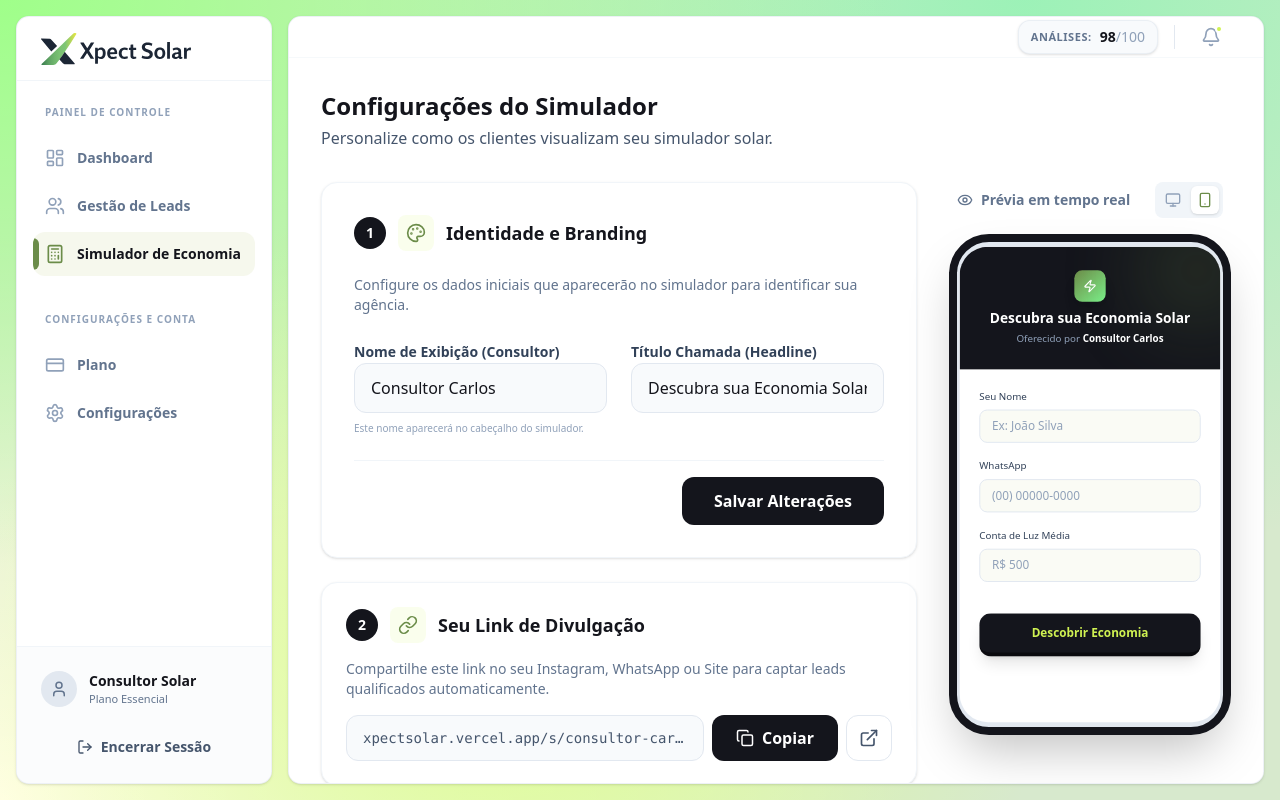
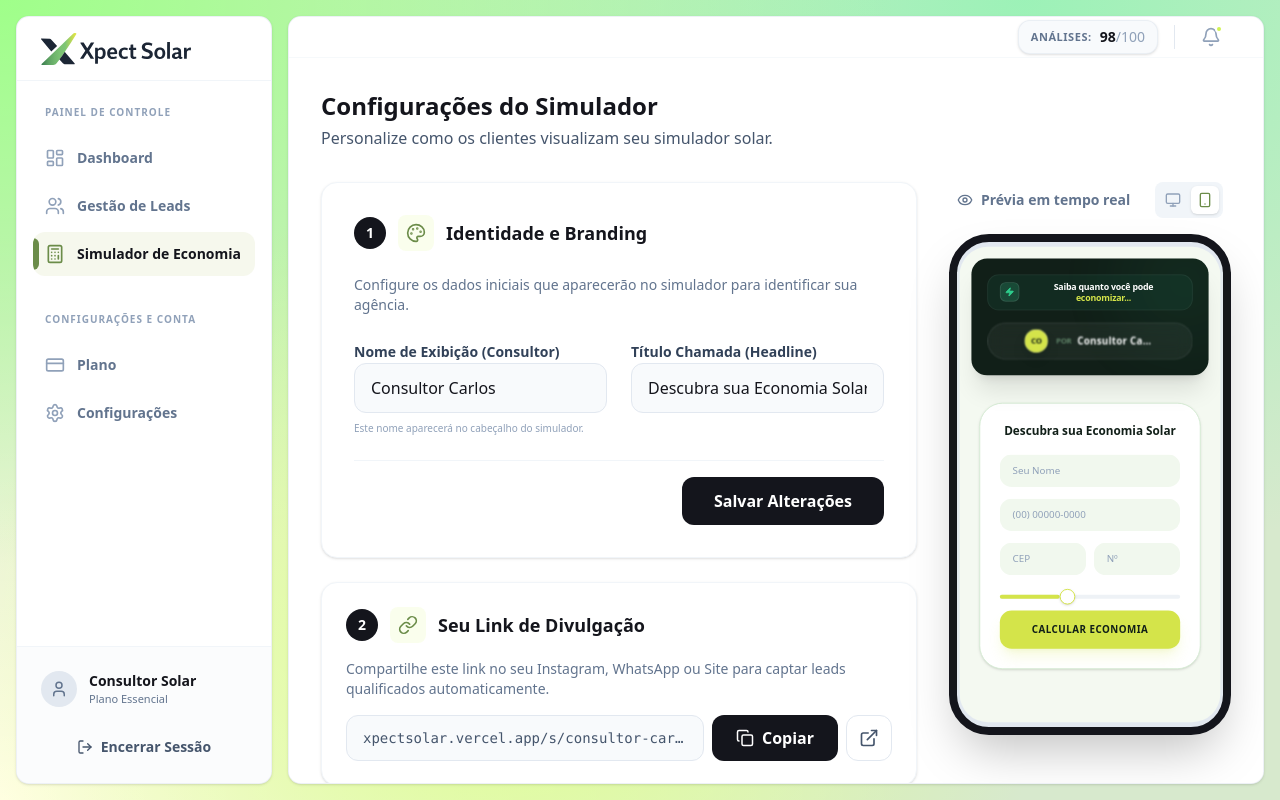
Before and after one commit to charlesbamam/xpectsolar, a Next.js app: page /dashboard/simulator in a window 1280 px wide. Built offline with nearby package versions, Linux system fonts and the light colour scheme; no server answers.

Commit message:
feat(simulator): update live preview to match the new public simulator design

```diff
--- a/src/app/dashboard/simulator/page.tsx
+++ b/src/app/dashboard/simulator/page.tsx
@@ -3,9 +3,11 @@
 import { Link as LinkIcon, Copy, ExternalLink, Palette, Eye, CheckCircle2, Monitor, Smartphone, Code, X, Zap } from "lucide-react";
 import { useState, useEffect } from "react";
 import Link from "next/link";
+import Image from "next/image";
 
 export default function SimulatorConfigPage() {
     const [consultantName, setConsultantName] = useState("Consultor Carlos");
+    const [avatarUrl, setAvatarUrl] = useState<string | null>(null);
     const [offerText, setOfferText] = useState("Descubra sua Economia Solar");
 
     const [isCopied, setIsCopied] = useState(false);
@@ -25,9 +27,10 @@ export default function SimulatorConfigPage() {
 
             const { data: { user } } = await import("@/lib/supabase").then(m => m.supabase.auth.getUser());
             if (user) {
-                const { data } = await import("@/lib/supabase").then(m => m.supabase.from('consultants').select('full_name').eq('id', user.id).single());
-                if (data && data.full_name) {
-                    setConsultantName(data.full_name);
+                const { data } = await import("@/lib/supabase").then(m => m.supabase.from('consultants').select('full_name, avatar_url').eq('id', user.id).single());
+                if (data) {
+                    if (data.full_name) setConsultantName(data.full_name);
+                    if (data.avatar_url) setAvatarUrl(data.avatar_url);
                 }
             }
         };
@@ -218,34 +221,62 @@ export default function SimulatorConfigPage() {
                     </div>
 
                     <div className={`transition-all duration-300 ${viewMode === 'desktop' ? 'w-full max-w-2xl bg-slate-200 p-2 rounded-xl border-[4px] border-[#14151C] shadow-2xl aspect-[16/10] relative overflow-hidden group' : 'w-full max-w-[320px] bg-slate-200 p-3 rounded-[2.5rem] border-8 border-[#14151C] shadow-2xl aspect-[9/16] relative overflow-hidden group mx-auto'}`}>
-                        <div className={`absolute inset-0 bg-white scale-[0.98] overflow-auto flex flex-col ${viewMode === 'desktop' ? 'rounded-lg' : 'rounded-[1.8rem]'}`}>
-                            {/* Branded Header Mock */}
-                            <div className="bg-[#14151C] p-6 text-center relative overflow-hidden">
-                                <div className="absolute top-0 right-0 w-32 h-32 bg-[#6B8C49] rounded-full blur-[40px] opacity-20 -mr-10 -mt-10" />
-                                <div className="w-8 h-8 rounded-lg bg-gradient-to-br from-[#6B8C49] to-[#79F28B] mx-auto mb-2 flex items-center justify-center shadow-lg">
-                                    <Zap size={14} className="text-white" />
+                        <div className={`absolute inset-0 bg-[#F4F9F1] scale-[0.98] overflow-auto flex flex-col ${viewMode === 'desktop' ? 'rounded-lg' : 'rounded-[1.8rem]'}`}>
+                            {/* Branded Header Mock - Matching Public Simulator */}
+                            <div className="p-3">
+                                <div className="bg-[#111F18] rounded-2xl p-4 text-center relative overflow-hidden flex flex-col items-center justify-between gap-3 shadow-xl">
+                                    <div className="absolute top-0 right-0 w-32 h-32 bg-[#2ECC8C] rounded-full blur-[40px] opacity-[0.08] -mr-10 -mt-10 pointer-events-none" />
+
+                                    <div className="relative z-10 flex items-center gap-2 bg-[#1A4A38]/30 px-3 py-1.5 rounded-xl border border-white/5 w-full justify-center">
+                                        <div className="w-5 h-5 rounded-md bg-gradient-to-tr from-[#1A4A38] to-[#2ECC8C]/20 border border-white/10 flex items-center justify-center">
+                                            <Zap size={10} className="text-[#2ECC8C]" fill="currentColor" />
                                         </div>
-                                <h4 className="text-sm font-bold text-white leading-tight relative">{offerText}</h4>
-                                <p className="text-[10px] text-slate-400 mt-1 relative">Oferecido por <strong className="text-white">{consultantName}</strong></p>
+                                        <h4 className="text-[9px] font-bold text-white tracking-tight leading-tight">
+                                            Saiba quanto você pode <span className="text-[#D4E44A]">economizar...</span>
+                                        </h4>
                                     </div>
-                            {/* Form Body Mock */}
-                            <div className={`p-5 flex-1 ${viewMode === 'desktop' ? 'max-w-md mx-auto w-full pt-6' : ''}`}>
-                                <div className="space-y-4">
-                                    <div className="space-y-1.5">
-                                        <label className="block text-[10px] font-medium text-slate-700">Seu Nome</label>
-                                        <div className="w-full px-3 py-2 rounded-lg border border-slate-200 bg-[#EEF2DC]/30 text-xs text-slate-400">Ex: João Silva</div>
+
+                                    <div className="relative z-10 flex items-center gap-2 px-3 py-1.5 bg-white/5 border border-white/10 rounded-full backdrop-blur-sm w-full justify-center">
+                                        <div className="w-6 h-6 rounded-full bg-[#D4E44A] flex items-center justify-center shadow-lg border border-white/20 overflow-hidden shrink-0">
+                                            {avatarUrl ? (
+                                                <Image src={avatarUrl} alt={consultantName} width={24} height={24} className="w-full h-full object-cover" />
+                                            ) : (
+                                                <span className="font-black text-[#111F18] text-[8px]">{consultantName.substring(0, 2).toUpperCase()}</span>
+                                            )}
                                         </div>
-                                    <div className="space-y-1.5">
-                                        <label className="block text-[10px] font-medium text-slate-700">WhatsApp</label>
-                                        <div className="w-full px-3 py-2 rounded-lg border border-slate-200 bg-[#EEF2DC]/30 text-xs text-slate-400">(00) 00000-0000</div>
+                                        <div className="text-left flex items-center gap-1.5">
+                                            <p className="text-[8px] font-bold text-[#6B8F72] uppercase tracking-tighter opacity-90 leading-none">Por</p>
+                                            <p className="text-[10px] font-black text-white tracking-wide leading-none truncate max-w-[80px]">{consultantName}</p>
                                         </div>
-                                    <div className="space-y-1.5">
-                                        <label className="block text-[10px] font-medium text-slate-700">Conta de Luz Média</label>
-                                        <div className="w-full px-3 py-2 rounded-lg border border-slate-200 bg-[#EEF2DC]/30 text-xs text-slate-400">R$ 500</div>
                                     </div>
-                                    <button className="w-full bg-[#14151C] text-[#D0F252] font-bold py-3 mt-4 rounded-xl shadow-lg border-b-4 border-black/50 text-xs hover:-translate-y-0.5 transition-transform cursor-default">
-                                        Descobrir Economia
+                                </div>
+                            </div>
+
+                            {/* Form Body Mock - Compact with new fields */}
+                            <div className={`px-5 py-4 flex-1 ${viewMode === 'desktop' ? 'max-w-md mx-auto w-full' : ''}`}>
+                                <div className="bg-white rounded-3xl p-5 border border-[#D8EDD5] shadow-sm space-y-4">
+                                    <h3 className="text-xs font-black text-[#111F18] text-center">{offerText}</h3>
+                                    <div className="space-y-3">
+                                        <div className="space-y-1">
+                                            <div className="w-full px-3 py-2 rounded-xl border border-transparent bg-[#f1f8ee] text-[10px] text-slate-400 font-medium">Seu Nome</div>
+                                        </div>
+                                        <div className="space-y-1">
+                                            <div className="w-full px-3 py-2 rounded-xl border border-transparent bg-[#f1f8ee] text-[10px] text-slate-400 font-medium">(00) 00000-0000</div>
+                                        </div>
+                                        <div className="grid grid-cols-2 gap-2">
+                                            <div className="w-full px-3 py-2 rounded-xl border border-transparent bg-[#f1f8ee] text-[10px] text-slate-400 font-medium">CEP</div>
+                                            <div className="w-full px-3 py-2 rounded-xl border border-transparent bg-[#f1f8ee] text-[10px] text-slate-400 font-medium">Nº</div>
+                                        </div>
+                                        <div className="pt-2">
+                                            <div className="h-1 w-full bg-[#EEF2F6] rounded-full relative">
+                                                <div className="absolute inset-y-0 left-0 w-1/3 bg-[#D4E44A] rounded-full"></div>
+                                                <div className="absolute -top-1.5 left-1/3 w-4 h-4 bg-white border border-[#D4E44A] rounded-full shadow-sm"></div>
+                                            </div>
+                                        </div>
+                                        <button className="w-full bg-[#D4E44A] text-[#111F18] font-black py-3 rounded-xl shadow-lg shadow-[#D4E44A]/20 text-[10px] uppercase tracking-wider cursor-default">
+                                            Calcular Economia
                                         </button>
+                                    </div>
                                 </div>
                             </div>
                         </div>
@@ -280,33 +311,71 @@ export default function SimulatorConfigPage() {
                         </div>
 
                         <div className={`transition-all duration-300 w-full ${viewMode === 'desktop' ? 'max-w-4xl bg-slate-200 p-2 rounded-2xl border-[6px] border-[#14151C] shadow-2xl aspect-[16/9] relative overflow-hidden group' : 'max-w-[375px] bg-slate-200 p-3 rounded-[3rem] border-[12px] border-[#14151C] shadow-2xl aspect-[9/19] relative overflow-hidden group mx-auto'}`}>
-                            <div className={`absolute inset-0 bg-white scale-[0.98] overflow-auto flex flex-col ${viewMode === 'desktop' ? 'rounded-xl' : 'rounded-[2rem]'}`}>
-                                {/* Branded Header Mock */}
-                                <div className="bg-[#14151C] p-8 text-center relative overflow-hidden">
-                                    <div className="absolute top-0 right-0 w-64 h-64 bg-[#6B8C49] rounded-full blur-[80px] opacity-20 -mr-20 -mt-20" />
-                                    <div className="w-12 h-12 rounded-xl bg-gradient-to-br from-[#6B8C49] to-[#79F28B] mx-auto mb-4 flex items-center justify-center shadow-lg">
-                                        <Zap size={24} className="text-white" />
+                            <div className={`absolute inset-0 bg-[#F4F9F1] scale-[0.98] overflow-auto flex flex-col ${viewMode === 'desktop' ? 'rounded-xl' : 'rounded-[2rem]'}`}>
+                                {/* Branded Header Mock - FULL SIZE */}
+                                <div className="p-4 md:p-6">
+                                    <div className="bg-[#111F18] rounded-[2rem] p-6 md:p-10 text-center relative overflow-hidden flex flex-col md:flex-row items-center justify-between gap-6 shadow-2xl">
+                                        <div className="absolute top-0 right-0 w-64 h-64 bg-[#2ECC8C] rounded-full blur-[80px] opacity-[0.08] -mr-20 -mt-20 pointer-events-none" />
+
+                                        <div className="relative z-10 flex items-center gap-4 bg-[#1A4A38]/30 px-6 py-4 rounded-2xl border border-white/5">
+                                            <div className="w-8 h-8 rounded-lg bg-gradient-to-tr from-[#1A4A38] to-[#2ECC8C]/20 border border-white/10 flex items-center justify-center">
+                                                <Zap size={20} className="text-[#2ECC8C]" fill="currentColor" />
                                             </div>
-                                    <h4 className="text-2xl font-bold text-white leading-tight relative">{offerText}</h4>
-                                    <p className="text-sm text-slate-400 mt-2 relative">Oferecido por <strong className="text-white">{consultantName}</strong></p>
+                                            <h4 className="text-base md:text-xl font-bold text-white tracking-tight">
+                                                Saiba quanto você pode <span className="text-[#D4E44A]">economizar...</span>
+                                            </h4>
                                         </div>
-                                {/* Form Body Mock */}
-                                <div className={`p-8 space-y-5 flex-1 ${viewMode === 'desktop' ? 'max-w-xl mx-auto pt-10 w-full' : ''}`}>
-                                    <div className="space-y-2">
-                                        <label className="block text-sm font-medium text-slate-700">Seu Nome</label>
-                                        <div className="w-full px-4 py-3 rounded-xl border border-slate-200 bg-[#EEF2DC]/30 text-sm text-slate-400">Ex: João Silva</div>
+
+                                        <div className="relative z-10 flex items-center gap-4 px-5 py-3 bg-white/5 border border-white/10 rounded-full backdrop-blur-sm shadow-xl shrink-0">
+                                            <div className="w-12 h-12 rounded-full bg-[#D4E44A] flex items-center justify-center shadow-lg border-2 border-white/20 overflow-hidden shrink-0">
+                                                {avatarUrl ? (
+                                                    <Image src={avatarUrl} alt={consultantName} width={48} height={48} className="w-full h-full object-cover" />
+                                                ) : (
+                                                    <span className="font-black text-[#111F18] text-sm">{consultantName.substring(0, 2).toUpperCase()}</span>
+                                                )}
                                             </div>
-                                    <div className="space-y-2">
-                                        <label className="block text-sm font-medium text-slate-700">WhatsApp</label>
-                                        <div className="w-full px-4 py-3 rounded-xl border border-slate-200 bg-[#EEF2DC]/30 text-sm text-slate-400">(00) 00000-0000</div>
+                                            <div className="text-left">
+                                                <p className="text-[10px] font-bold text-[#6B8F72] uppercase tracking-tighter opacity-90 leading-none mb-1">Oferecido por</p>
+                                                <p className="text-lg font-black text-white tracking-wide leading-none">{consultantName}</p>
                                             </div>
-                                    <div className="space-y-2">
-                                        <label className="block text-sm font-medium text-slate-700">Conta de Luz Média</label>
-                                        <div className="w-full px-4 py-3 rounded-xl border border-slate-200 bg-[#EEF2DC]/30 text-sm text-slate-400">R$ 500</div>
                                         </div>
-                                    <button className="w-full bg-[#14151C] text-[#D0F252] font-extrabold py-4 mt-8 rounded-xl shadow-xl shadow-[#14151C]/20 border-b-4 border-black/50 text-base uppercase tracking-widest hover:-translate-y-0.5 transition-transform cursor-default">
-                                        Descobrir Economia
+                                    </div>
+                                </div>
+
+                                {/* Form Body Mock - FULL SIZE */}
+                                <div className={`px-4 md:px-12 py-8 flex-1 ${viewMode === 'desktop' ? 'max-w-3xl mx-auto w-full pt-10' : ''}`}>
+                                    <div className="bg-white rounded-[2.5rem] p-8 md:p-12 border border-[#D8EDD5] shadow-2xl space-y-8">
+                                        <div className="text-center space-y-2">
+                                            <div className="inline-flex items-center px-3 py-1 bg-[#EEF2DC] text-[#1A4A38] text-[10px] font-bold tracking-widest uppercase rounded-full">Simulador Ativo ⚡️</div>
+                                            <h3 className="text-2xl md:text-4xl font-black text-[#111F18] leading-tight">{offerText}</h3>
+                                        </div>
+
+                                        <div className="space-y-6">
+                                            <div className="grid md:grid-cols-2 gap-4">
+                                                <div className="w-full bg-[#f1f8ee] border-2 border-transparent px-6 py-4 rounded-2xl font-medium text-slate-400">Seu Nome</div>
+                                                <div className="w-full bg-[#f1f8ee] border-2 border-transparent px-6 py-4 rounded-2xl font-medium text-slate-400">WhatsApp</div>
+                                            </div>
+                                            <div className="grid grid-cols-3 gap-4">
+                                                <div className="col-span-2 w-full bg-[#f1f8ee] border-2 border-transparent px-6 py-4 rounded-2xl font-medium text-slate-400">CEP</div>
+                                                <div className="col-span-1 w-full bg-[#f1f8ee] border-2 border-transparent px-6 py-4 rounded-2xl font-medium text-slate-400">Nº</div>
+                                            </div>
+
+                                            <div className="space-y-4 pt-4">
+                                                <div className="flex justify-between text-sm font-bold text-[#1A4A38]">
+                                                    <span>Consumo Médio</span>
+                                                    <span className="bg-[#EEF2DC] px-4 py-1 rounded-full border border-[#D4E44A]/30">450 kWh/mês</span>
+                                                </div>
+                                                <div className="h-3 w-full bg-[#EEF2F6] rounded-full relative">
+                                                    <div className="absolute inset-y-0 left-0 w-2/5 bg-[#D4E44A] rounded-full"></div>
+                                                    <div className="absolute -top-2 left-2/5 w-7 h-7 bg-white border-2 border-[#D4E44A] rounded-full shadow-lg"></div>
+                                                </div>
+                                            </div>
+
+                                            <button className="w-full bg-[#D4E44A] text-[#111F18] py-6 rounded-[2rem] font-black text-2xl flex items-center justify-center gap-3 shadow-2xl shadow-[#D4E44A]/30 cursor-default">
+                                                Calcular Economia
                                             </button>
+                                        </div>
+                                    </div>
                                 </div>
                             </div>
                         </div>
```
Lines whose indentation alone changed are shown as unchanged.
